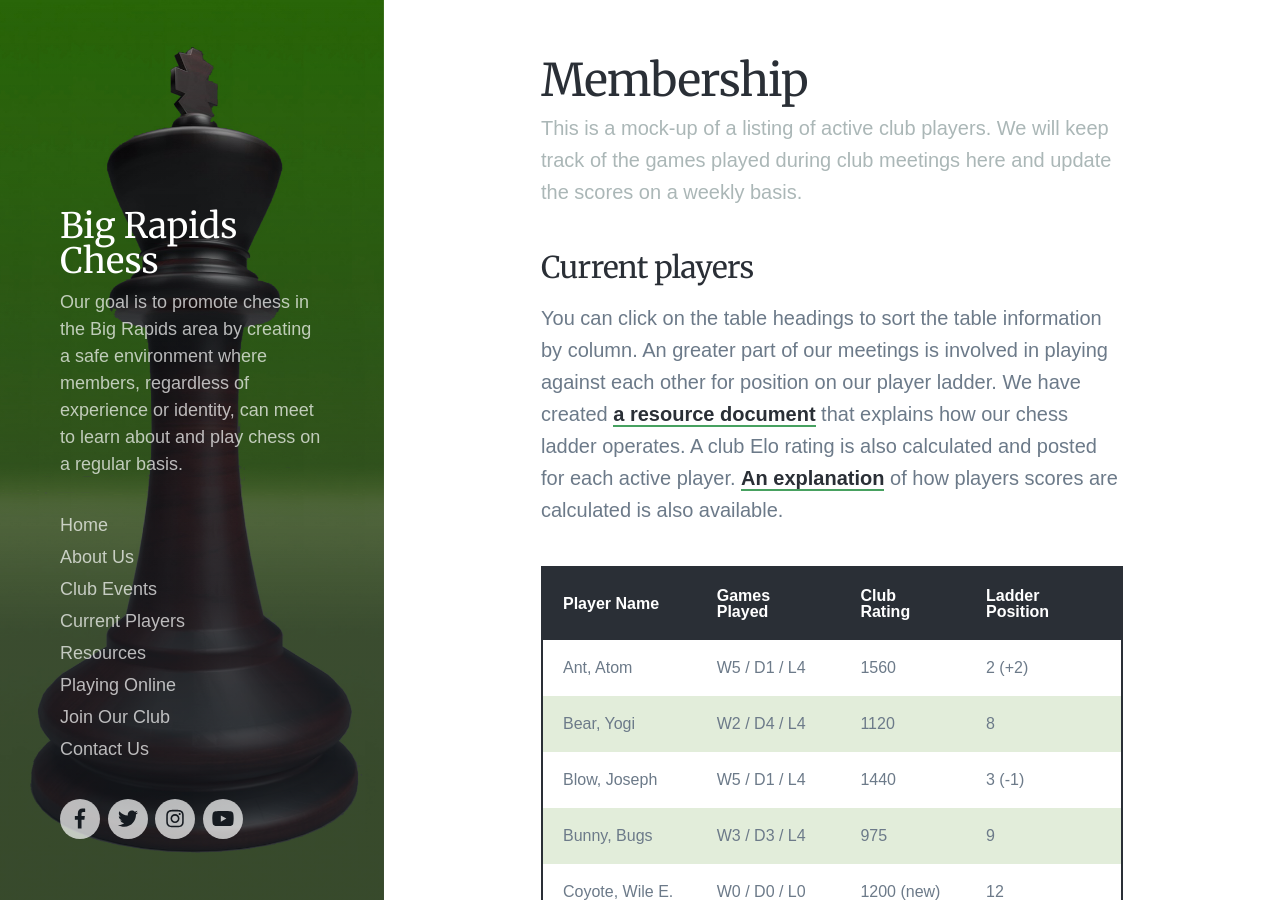
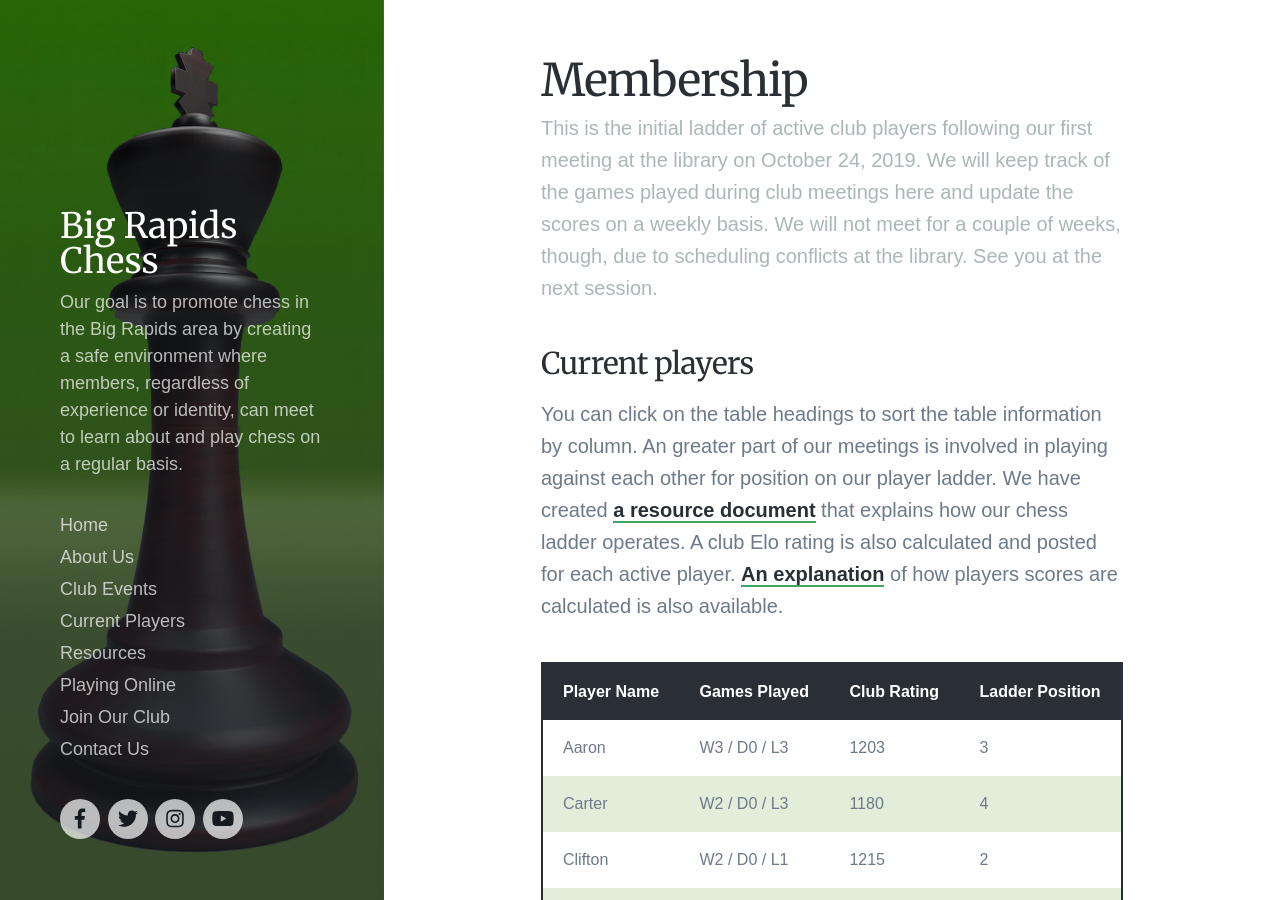
Before and after one commit to bigrapidschess/bigrapidschess.github.io, a Jekyll site: the page built from _pages/players.md, in a window 1280 px wide and 900 px high. Built offline with Jekyll 4.4.1, drawn with Linux system fonts in a browser that asks for light colours; nearby versions of some CDN libraries; some web fonts are replaced; some of the changed text lies outside the part shown.

Commit message:
Put in real ladder info

```diff
--- a/_data/members.yml
+++ b/_data/members.yml
@@ -1,144 +1,71 @@
-- name:   Ant, Atom
+- name:   Aaron
   email:  test@gmail.com
   dues:   $0.00
   level:  Casual
   age:    Junior
   uscf:   Yes, unrated
-  W:  5
-  D:  1
-  L:  4
-  rating: 1560
-  ladder: 2 (+2)
+  W:  3
+  D:  0
+  L:  3
+  rating: 1203
+  ladder: 3
 
-- name:   Bear, Yogi
-  email:  test@gmail.com
-  dues:   $0.00
-  level:  Casual
-  age:    Junior
-  uscf:   No
-  W:  2
-  D:  4
-  L:  4
-  rating: 1120
-  ladder: 8
-
-- name:   Blow, Joseph
-  email:  test@gmail.com
-  dues:   $0.00
-  level:  Casual
-  age:    Junior
-  uscf:   No
-  W:  5
-  D:  1
-  L:  4
-  rating: 1440
-  ladder: 3 (-1)
-
-- name:   Bunny, Bugs
-  email:  test@gmail.com
-  dues:   $0.00
-  level:  Casual
-  age:    Junior
-  uscf:   No
-  W:  3
-  D:  3
-  L:  4
-  rating: 975
-  ladder: 9
-
-- name:   Coyote, Wile E.
+- name:   Carter
   email:  test@gmail.com
   dues:   $0.00
   level:  Casual
   age:    Regular
   uscf:   No
-  W:  0
+  W:  2
   D:  0
-  L:  0
-  rating: 1200 (new)
-  ladder: 12
+  L:  3
+  rating: 1180
+  ladder: 4
 
-- name:   Doo, Scooby
-  email:  test@gmail.com
+- name:   Clifton
+  email:  clifton.franklund@gmail.com
   dues:   $0.00
-  level:  Advanced
-  age:    Senior
-  uscf:   Yes, 1042
-  W:  12
-  D:  1
-  L:  2
-  rating: 1695
-  ladder: 1
+  level:  Casual
+  age:    Regular
+  uscf:   Yes, unrated
+  W:  2
+  D:  0
+  L:  1
+  rating: 1215
+  ladder: 2
 
-- name:   Duck, Donald
+- name:   Mike
   email:  test@gmail.com
   dues:   $0.00
   level:  Casual
   age:    Regular
-  uscf:   Yes, 910
+  uscf:   Yes, unrated
   W:  2
-  D:  3
-  L:  5
-  rating: 1132
-  ladder: 7
+  D:  0
+  L:  1
+  rating: 1218
+  ladder: 1
 
-- name:   Flintstone, Fred
-  email:  test@gmail.com
-  dues:   $0.00
-  level:  Advanced
-  age:    Senior
-  uscf:   Yes, 912
-  W:  5
-  D:  4
-  L:  11
-  rating: 1330
-  ladder: 4 (-1)
-
-- name:   Jetson, George
-  email:  test@gmail.com
-  dues:   $0.00
-  level:  Beginner
-  age:    Senior
-  uscf:   No
-  W:  0
-  D:  1
-  L:  9
-  rating: 725
-  ladder: 10
-
-- name:   Lehorn, Foghorn
-  email:  test@gmail.com
-  dues:   $0.00
-  level:  Casual
-  age:    Senior
-  uscf:   No
-  W:  3
-  D:  3
-  L:  4
-  rating: 1250
-  ladder: 6
-
-- name:   Mouse, Mickey
+- name:   Saloni
   email:  test@gmail.com
   dues:   $0.00
   level:  Beginner
   age:    Junior
   uscf:   No
-  games:
   W:  0
   D:  0
-  L:  0
-  rating: 1200 (new)
-  ladder: 11
+  L:  2
+  rating: 1168
+  ladder: 6
 
-- name:   Mouse, Minnie
+- name:   Saumya
   email:  test@gmail.com
   dues:   $0.00
   level:  Beginner
-  age:    Regular
+  age:    Junior
   uscf:   No
-  W:  4
-  D:  4
-  L:  2
-  rating: 1300
+  W:  1
+  D:  0
+  L:  1
+  rating: 1200
   ladder: 5
--- a/_pages/players.md
+++ b/_pages/players.md
@@ -1,6 +1,6 @@
 ---
 title: Membership
-subtitle: This is a mock-up of a listing of active club players. We will keep track of the games played during club meetings here and update the scores on a weekly basis.
+subtitle: This is the initial ladder of active club players following our first meeting at the library on October 24, 2019. We will keep track of the games played during club meetings here and update the scores on a weekly basis. We will not meet for a couple of weeks, though, due to scheduling conflicts at the library. See you at the next session.
 description: A listing of our current players.
 featured_image: /images/my_background_green.jpg
 ---
```
